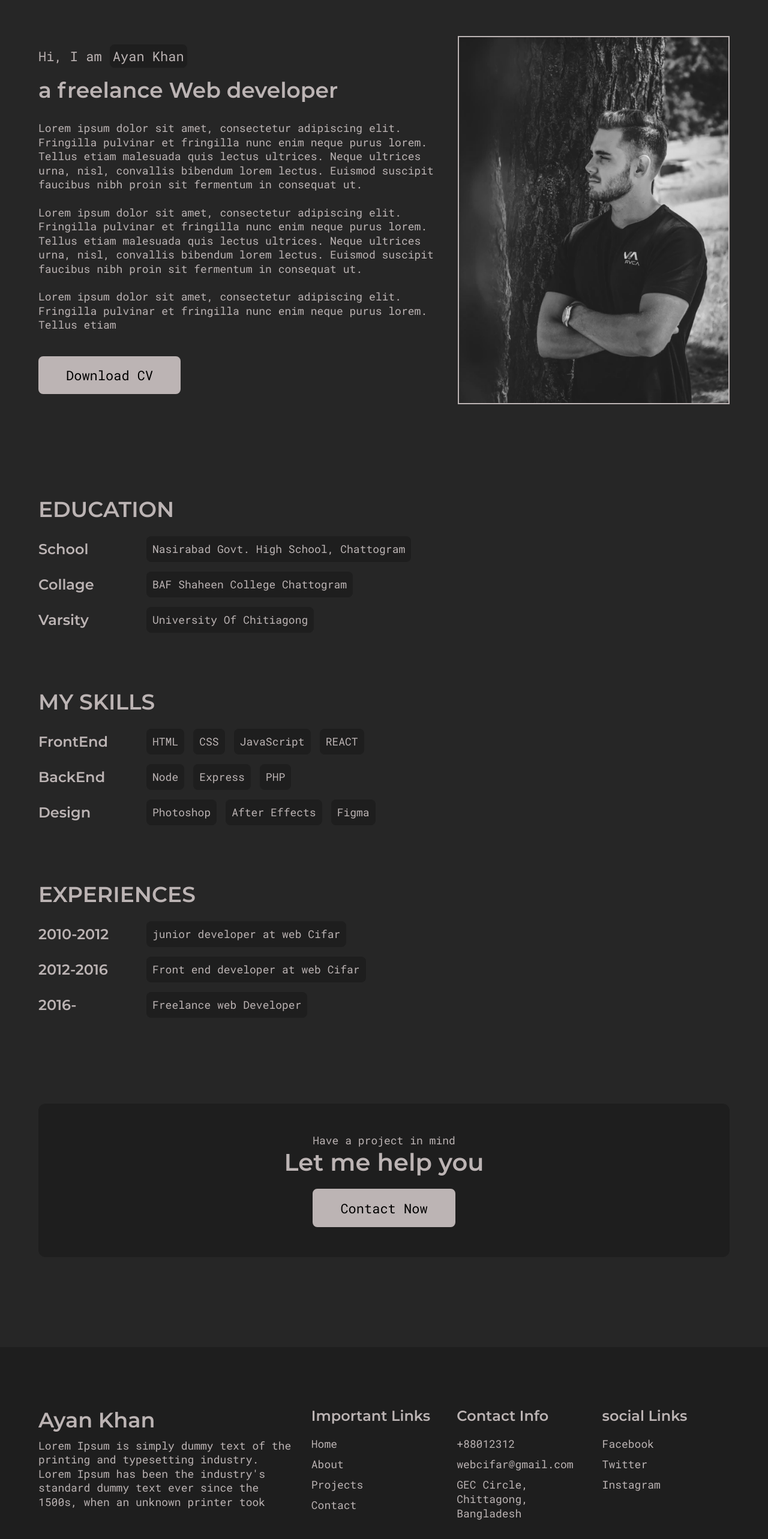
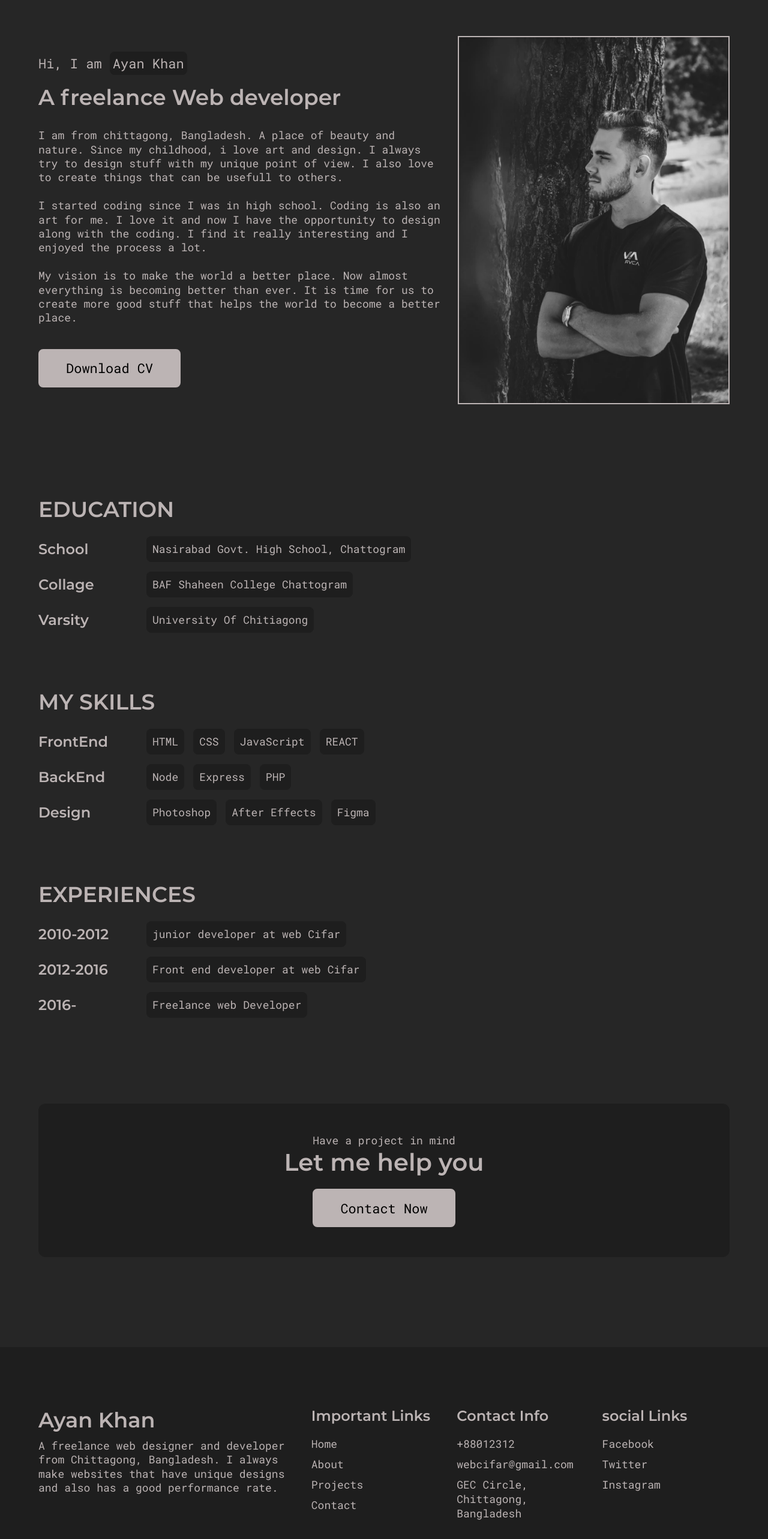
Before and after one commit to ShaifArfan/AYANs-portfolio, a React (Create React App) app: page /about in a window 1280 px wide. Shown: the part 140-2706 px from the top of the page at 60% size. Built offline with nearby package versions, Linux system fonts and the light colour scheme.

Commit message:
content adding

```diff
--- a/src/assets/data/testimonials.js
+++ b/src/assets/data/testimonials.js
@@ -1,27 +1,27 @@
 const testimonials = [
   {
     id: 1,
-    name: 'Arfan',
+    name: 'Shaif Arfan',
     title: 'CEO',
     org: 'WEB CIFAR',
     desc:
-      "Lorem Ipsum is simply dummy text of the printing and typesetting industry. Lorem Ipsum has been the industry's standard dummy text ever since the 1500s, when an unknown printer took",
+      'Ayan is a person of commitment. He is really good at what he is doing. I really like his work. Especially the unique point of view of designing.',
   },
   {
     id: 2,
-    name: 'Fahim',
-    title: 'MD',
-    org: 'WEB CIFAR',
+    name: 'Fahim Elahe',
+    title: 'Co-founder',
+    org: 'Kreetive',
     desc:
-      "Lorem Ipsum is simply dummy text of the printing and typesetting industry. Lorem Ipsum has been the industry's standard dummy text ever since the 1500s, when an unknown printer took",
+      'Really amazing communication skills. Always understand what I am trying to achieve. Also, his work is really amazing. Do really high-quality work.',
   },
   {
     id: 3,
     name: 'Sayed',
     title: 'Marketing Head',
-    org: 'WEB CIFAR',
+    org: 'Eleven Dawn',
     desc:
-      "Lorem Ipsum is simply dummy text of the printing and typesetting industry. Lorem Ipsum has been the industry's standard dummy text ever since the 1500s, when an unknown printer took",
+      'Really hard-working person. Deliver the work as promised. Planning to work more with this person.',
   },
 ];
 export default testimonials;
--- a/src/components/AboutSection.js
+++ b/src/components/AboutSection.js
@@ -108,9 +108,9 @@ export default function AboutSection() {
             heading="About Me"
           />
           <PText>
-            Lorem Ipsum is simply dummy text of the printing and typesetting
-            industry. Lorem Ipsum has been the industry's standard dummy text
-            ever since the 1500s, when an unknown printer took{' '}
+            I am a freelance website designer and developer from Chittagong,
+            Bangladesh. I create professional websites. I love art and always
+            try to show unique views to the audience through my design.
           </PText>
           <div className="aboutSection__buttons">
             <Button btnText="Works" btnLink="/projects" />
--- a/src/components/Footer.js
+++ b/src/components/Footer.js
@@ -49,9 +49,9 @@ export default function Footer() {
         <div className="footer__col1">
           <h1 className="footer__col1__title">Ayan Khan</h1>
           <PText>
-            Lorem Ipsum is simply dummy text of the printing and typesetting
-            industry. Lorem Ipsum has been the industry's standard dummy text
-            ever since the 1500s, when an unknown printer took{' '}
+            A freelance web designer and developer from Chittagong, Bangladesh.
+            I always make websites that have unique designs and also has a good
+            performance rate.
           </PText>
         </div>
         <div className="footer__col2">
--- a/src/components/Hero.js
+++ b/src/components/HeroSection.js
@@ -38,7 +38,7 @@ const HeroStyles = styled.div`
     border: 2px solid var(--gray-1);
   }
   .hero__info {
-    margin-top: -23rem;
+    margin-top: -18rem;
   }
   .hero__social,
   .hero__scrollDown {
@@ -143,7 +143,7 @@ const HeroStyles = styled.div`
   }
 `;
 
-export default function Hero() {
+export default function HeroSection() {
   return (
     <HeroStyles>
       <div className="hero">
@@ -157,9 +157,9 @@ export default function Hero() {
           </div>
           <div className="hero__info">
             <PText>
-              Lorem Ipsum is simply dummy text of the printing and typesetting
-              industry. Lorem Ipsum has been the industry's standard dummy text
-              ever since the 1500s, when an unknown printer took
+              I am working as a freenlance web designer and developer for 4
+              years. I love to design and make new web experiences for the
+              people.
             </PText>
             <Button btnText="see my works" btnLink="/projects" />
           </div>
@@ -171,16 +171,40 @@ export default function Hero() {
             <div className="hero__social__text">
               <ul>
                 <li>
-                  <a href="http://webcifar.com">FB</a>
+                  <a
+                    href="http://facebook.com/webcifar"
+                    target="_blank"
+                    rel="noreferrer"
+                  >
+                    FB
+                  </a>
                 </li>
                 <li>
-                  <a href="http://webcifar.com">TW</a>
+                  <a
+                    href="http://twitter.com/webcifar"
+                    target="_blank"
+                    rel="noreferrer"
+                  >
+                    TW
+                  </a>
                 </li>
                 <li>
-                  <a href="http://webcifar.com">IG</a>
+                  <a
+                    href="http://isntagram.com/web_cifar"
+                    target="_blank"
+                    rel="noreferrer"
+                  >
+                    IG
+                  </a>
                 </li>
                 <li>
-                  <a href="http://webcifar.com">LI</a>
+                  <a
+                    href="http://webcifar.com"
+                    target="_blank"
+                    rel="noreferrer"
+                  >
+                    LI
+                  </a>
                 </li>
               </ul>
             </div>
--- a/src/components/NavMenu.js
+++ b/src/components/NavMenu.js
@@ -18,8 +18,14 @@ const NavStyles = styled.nav`
     text-align: center;
     li {
       display: inline-block;
+      border-radius: 8px;
+      transition: 0.3s ease background-color;
+      &:hover {
+        background-color: var(--deep-dark);
+      }
     }
     a {
+      display: inline-block;
       font-family: 'RobotoMono Regular';
       padding: 1rem 2rem;
       font-size: 2rem;
--- a/src/components/ScrollToTop.js
+++ b/src/components/ScrollToTop.js
@@ -1,6 +1,5 @@
 import { useEffect } from 'react';
 import { useLocation } from 'react-router-dom';
-import Scrollbar from 'react-smooth-scrollbar';
 
 export default function ScrollToTop() {
   const { pathname } = useLocation();
--- a/src/components/ServicesSection.js
+++ b/src/components/ServicesSection.js
@@ -1,6 +1,5 @@
 import React from 'react';
-import { MdDesktopMac, MdCode } from 'react-icons/md';
-import { FiCornerRightUp } from 'react-icons/fi';
+import { MdDesktopMac, MdCode, MdPhonelinkSetup } from 'react-icons/md';
 import styled from 'styled-components';
 import SectionTitle from './SectionTitle';
 import ServicesSectionItem from './ServicesSectionItem';
@@ -9,7 +8,7 @@ const ServicesItemsStyles = styled.div`
   padding: 10rem 0;
   .services__allItems {
     display: flex;
-    gap: 5rem;
+    gap: 10rem;
     justify-content: space-between;
     margin-top: 5rem;
   }
@@ -19,6 +18,7 @@ const ServicesItemsStyles = styled.div`
       max-width: 350px;
       margin: 0 auto;
       margin-top: 5rem;
+      gap: 5rem;
     }
   }
 `;
@@ -29,9 +29,21 @@ export default function ServicesSection() {
       <div className="container">
         <SectionTitle subheading="What i will do for you" heading="Services" />
         <div className="services__allItems">
-          <ServicesSectionItem icon={<MdDesktopMac />} title="web design" />
-          <ServicesSectionItem icon={<MdCode />} title="web dev" />
-          <ServicesSectionItem icon={<FiCornerRightUp />} title="SEO" />
+          <ServicesSectionItem
+            icon={<MdDesktopMac />}
+            title="web design"
+            desc="I do ui/ux design for the website that helps website to get a uiquw look."
+          />
+          <ServicesSectionItem
+            icon={<MdCode />}
+            title="web dev"
+            desc="I also develop the websites. I create high performance website with blazing fast speed."
+          />
+          <ServicesSectionItem
+            icon={<MdPhonelinkSetup />}
+            title="app Dev"
+            desc="I develop mobile application. I create mobile app with eye catching ui. "
+          />
         </div>
       </div>
     </ServicesItemsStyles>
--- a/src/index.js
+++ b/src/index.js
@@ -6,11 +6,9 @@ import Typography from './styles/Typography';
 
 ReactDOM.render(
   <>
-    {/* <React.StrictMode> */}
     <GlobalStyles />
     <Typography />
     <App />
-    {/* </React.StrictMode> */}
   </>,
   document.getElementById('root')
 );
--- a/src/pages/About.js
+++ b/src/pages/About.js
@@ -83,25 +83,24 @@ export default function About() {
               <p className="about__subheading">
                 Hi, I am <span>Ayan Khan</span>
               </p>
-              <h2 className="about__heading">a freelance Web developer</h2>
+              <h2 className="about__heading">A freelance Web developer</h2>
               <div className="about__info">
                 <PText>
-                  Lorem ipsum dolor sit amet, consectetur adipiscing elit.
-                  Fringilla pulvinar et fringilla nunc enim neque purus lorem.
-                  Tellus etiam malesuada quis lectus ultrices. Neque ultrices
-                  urna, nisl, convallis bibendum lorem lectus. Euismod suscipit
-                  faucibus nibh proin sit fermentum in consequat ut.
+                  I am from chittagong, Bangladesh. A place of beauty and
+                  nature. Since my childhood, i love art and design. I always
+                  try to design stuff with my unique point of view. I also love
+                  to create things that can be usefull to others.
                   <br /> <br />
-                  Lorem ipsum dolor sit amet, consectetur adipiscing elit.
-                  Fringilla pulvinar et fringilla nunc enim neque purus lorem.
-                  Tellus etiam malesuada quis lectus ultrices. Neque ultrices
-                  urna, nisl, convallis bibendum lorem lectus. Euismod suscipit
-                  faucibus nibh proin sit fermentum in consequat ut.
+                  I started coding since I was in high school. Coding is also an
+                  art for me. I love it and now I have the opportunity to design
+                  along with the coding. I find it really interesting and I
+                  enjoyed the process a lot.
                   <br />
                   <br />
-                  Lorem ipsum dolor sit amet, consectetur adipiscing elit.
-                  Fringilla pulvinar et fringilla nunc enim neque purus lorem.
-                  Tellus etiam
+                  My vision is to make the world a better place. Now almost
+                  everything is becoming better than ever. It is time for us to
+                  create more good stuff that helps the world to become a better
+                  place.
                 </PText>
               </div>
               <Button btnText="Download CV" btnLink="#" />
--- a/src/pages/Home.js
+++ b/src/pages/Home.js
@@ -1,15 +1,15 @@
 import React from 'react';
-import Hero from '../components/Hero';
 import AboutSection from '../components/AboutSection';
 import ServicesSection from '../components/ServicesSection';
 import ProjectsSection from '../components/ProjectsSection';
 import TestimonialsSection from '../components/TestimonialsSection';
 import ContactBanner from '../components/ContactBanner';
+import HeroSection from '../components/HeroSection';
 
 export default function Home() {
   return (
     <div>
-      <Hero />
+      <HeroSection />
       <AboutSection />
       <ServicesSection />
       <ProjectsSection />
--- a/src/pages/Projects.js
+++ b/src/pages/Projects.js
@@ -1,11 +1,9 @@
 import React, { useEffect, useState } from 'react';
 import styled from 'styled-components';
 import { MdSearch } from 'react-icons/md';
-import Scrollbar from 'react-smooth-scrollbar';
 import SectionTitle from '../components/SectionTitle';
 import ProjectsInfo from '../assets/data/projects';
 import ProjectItem from '../components/ProjectItem';
-import Footer from '../components/Footer';
 
 const ProjectStyle = styled.div`
   padding: 10rem 0;
```
Also changed, not shown: src/components/NavItems.js (deleted, +0 -81 lines).
